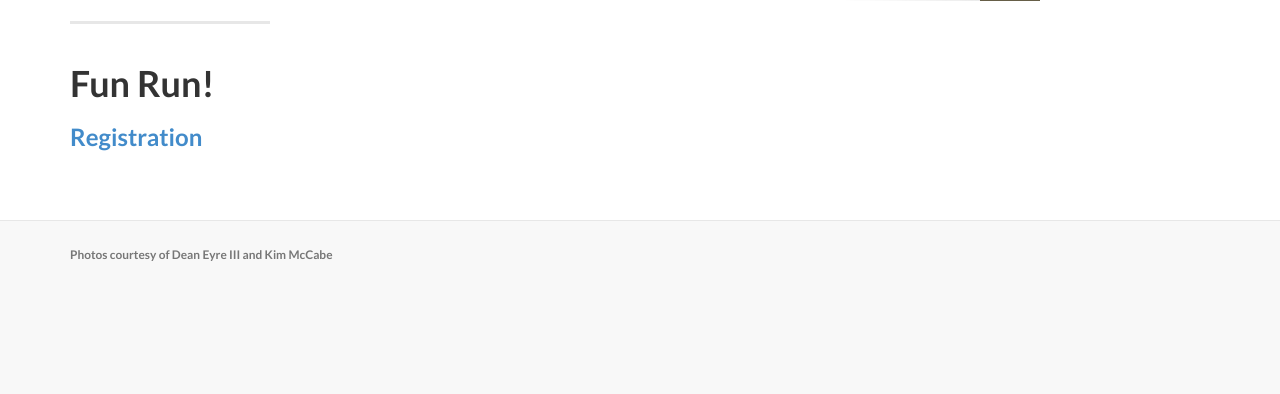
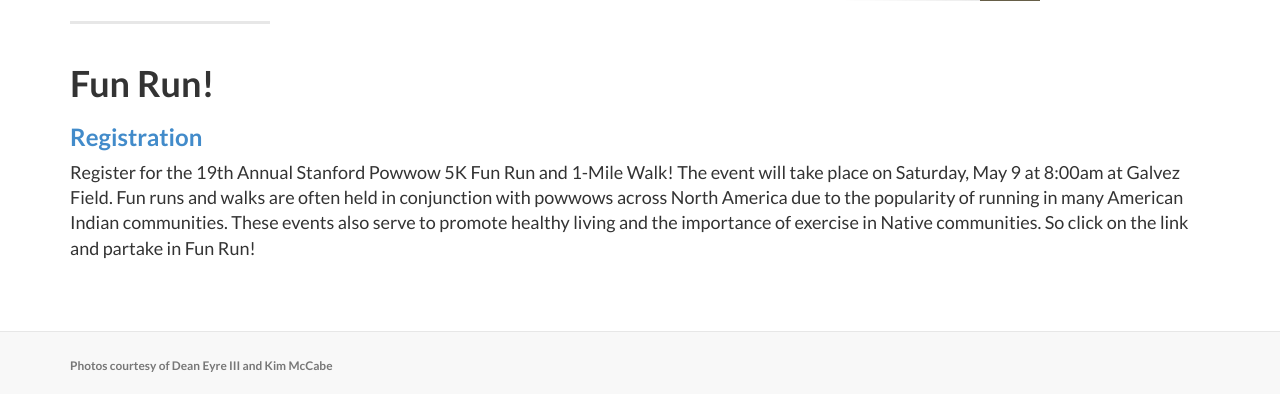
Before and after one commit to markberger/stanford-powwow-2016, a Flask app: page /fun-run.html in a window 1280 px wide. Shown: the part 650-1044 px from the top of the page. Before the commit the page ends 911 px from the top, so only its background shows below. Run offline with Flask 2, Linux system fonts and the light colour scheme; some libraries are stand-ins or nearby versions.

Commit message:
Add text to fun run page

```diff
--- a/templates/fun-run.html
+++ b/templates/fun-run.html
@@ -25,6 +25,9 @@
             <a href="http://www.eventbrite.com/e/stanford-powwow-fun-run-tickets-16455163838">Registration</a>
           </h3>
           <p class="lead">
+            Register for the 19th Annual Stanford Powwow 5K Fun Run and 1-Mile Walk!  The event will take place on Saturday, May 9 at 8:00am at Galvez Field.
+
+            Fun runs and walks are often held in conjunction with powwows across North America due to the popularity of running in many American Indian communities. These events also serve to promote healthy living and the importance of exercise in Native communities.  So click on the link and partake in Fun Run!
           </p>
       </div>
     </div>
```
